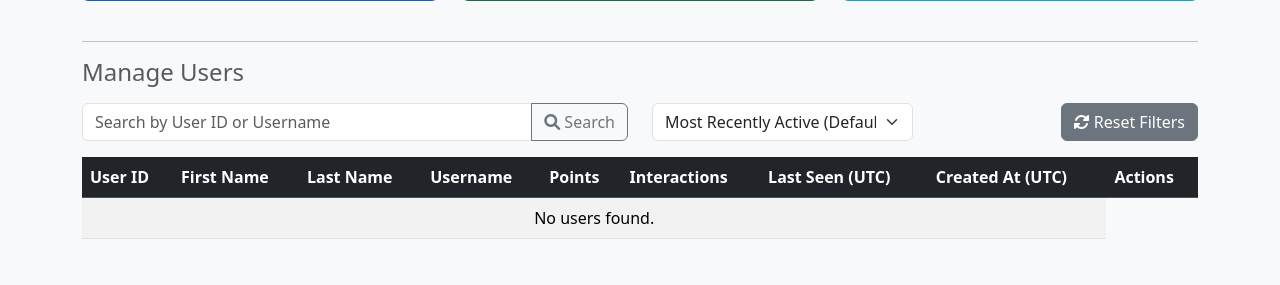
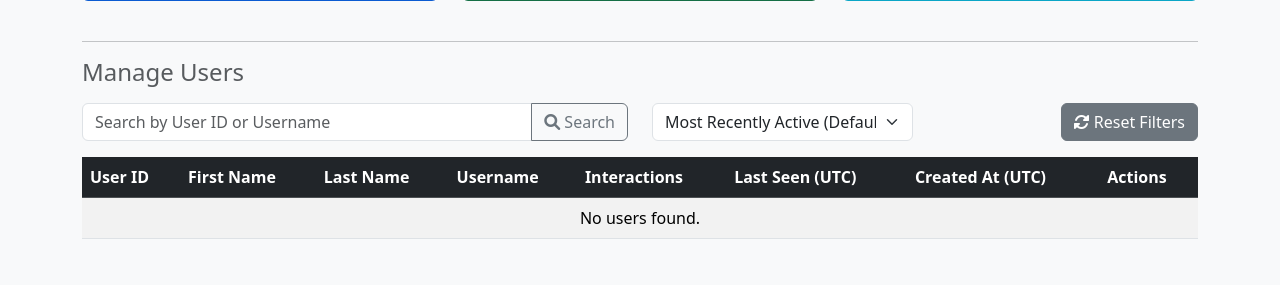
Before and after one commit to RandomLifespan/Webapp, a Flask app: page /admin in a window 1280 px wide. Shown: the part 265-550 px from the top of the page. Run offline with Flask 3, Linux system fonts and the light colour scheme; the visitor is signed in with stand-in values (Sample User, id 1); data that the repository does not hold is empty; some libraries are stand-ins or nearby versions.

Commit message:
Update admin.html

```diff
--- a/templates/admin.html
+++ b/templates/admin.html
@@ -100,7 +100,6 @@
                         <th>First Name</th>
                         <th>Last Name</th>
                         <th>Username</th>
-                        <th>Points</th>
                         <th>Interactions</th>
                         <th>Last Seen (UTC)</th>
                         <th>Created At (UTC)</th>
```
